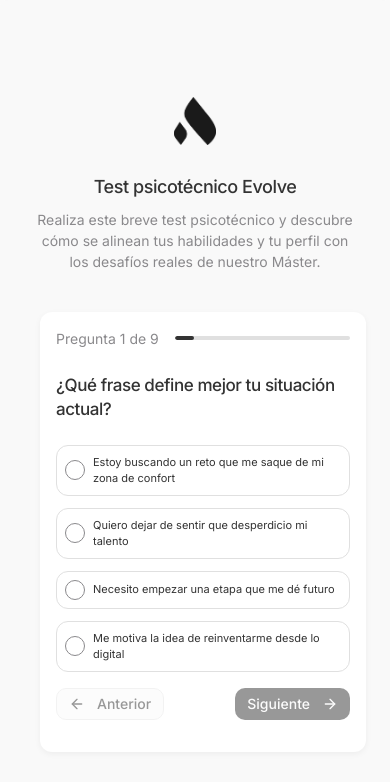
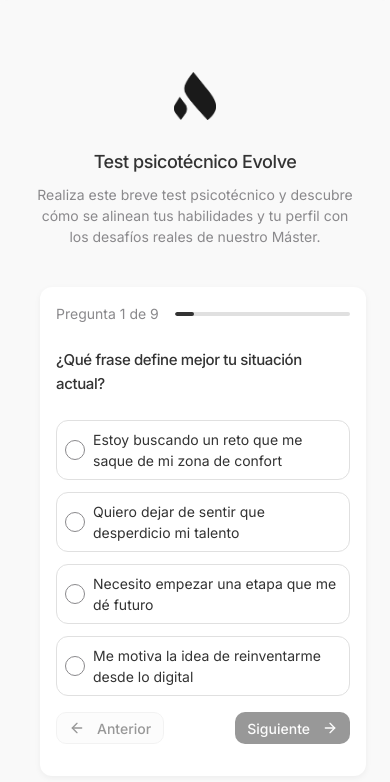
Before and after one commit to amorber/test.psicotecnico.evolve, a React (Vite) app: page / in a window 390 px wide. Both pictures are taken after typing "Sample", "name@example.com" into the empty fields and a click on the button "Comenzar". Shown: the top 782 px of the page. Built offline with nearby package versions, Linux system fonts and the light colour scheme.

Commit message:
feat: Improve mobile and desktop styling
- Decrease question text size by 1px and increase answer text size by 1px on desktop.
- Increase "Testimonios de Estudiantes" title size by 1px on mobile.
- Increase carousel image height on mobile.
- Increase answer text size by 1px on mobile.

```diff
--- a/src/components/QuestionCard.tsx
+++ b/src/components/QuestionCard.tsx
@@ -54,7 +54,7 @@ const QuestionCard = ({
         </div>
       </div>
 
-      <h3 className="text-[calc(1rem+1px)] mb-6 sm:text-[calc(1rem+1px)] text-[calc(0.875rem+1px)]">{question.text}</h3>
+      <h3 className="text-[calc(1rem-1px)] mb-6 sm:text-[calc(1rem-1px)] text-[calc(0.875rem+1px)]">{question.text}</h3>
 
       <div className="space-y-3">
         {question.answers.map((answer) => (
@@ -72,7 +72,7 @@ const QuestionCard = ({
                 <div className="w-3 h-3 bg-notion-text rounded-full" />
               )}
             </div>
-            <span className="text-[calc(0.75rem-1px)] sm:text-[calc(0.75rem-1px)] text-[calc(0.75rem-1px)]">{answer.text}</span>
+            <span className="text-[calc(0.75rem+1px)] sm:text-[calc(0.75rem+1px)] text-[calc(0.75rem+2px)]">{answer.text}</span>
           </div>
         ))}
       </div>
--- a/src/components/TestimonialCarousel.tsx
+++ b/src/components/TestimonialCarousel.tsx
@@ -1,3 +1,4 @@
+
 import { useState, useRef, useEffect } from "react";
 import { Testimonial } from "@/lib/psychometric-data";
 import { ChevronLeft, ChevronRight, X, ExternalLink } from "lucide-react";
@@ -83,7 +84,7 @@ const TestimonialCarousel = ({ testimonials }: TestimonialCarouselProps) => {
 
   return (
     <div className="animate-fade-in mt-8 w-full max-w-3xl mx-auto px-0">
-      <h3 className="text-base mb-6 text-center sm:text-base text-sm">Testimonios de Estudiantes</h3>
+      <h3 className="text-base mb-6 text-center sm:text-base text-[calc(0.875rem+2px)]">Testimonios de Estudiantes</h3>
 
       <Carousel
         className="w-full relative"
@@ -108,7 +109,7 @@ const TestimonialCarousel = ({ testimonials }: TestimonialCarouselProps) => {
                     <img
                       src={testimonial.thumbnailUrl}
                       alt={testimonial.name}
-                      className={`w-full ${isMobile ? 'aspect-[9/13] h-[350px] object-cover object-center mx-auto' : 'aspect-[9/16] object-cover'} rounded-xl`}
+                      className={`w-full ${isMobile ? 'aspect-[9/13] h-[400px] object-cover object-center mx-auto' : 'aspect-[9/16] object-cover'} rounded-xl`}
                     />
                     <div className="absolute bottom-0 left-0 right-0 bg-gradient-to-t from-black/70 to-transparent p-4 rounded-b-xl">
                       <h4 className={`text-white font-medium ${isMobile ? 'text-[calc(0.875rem+4px)]' : 'text-base sm:text-base'}`}>{testimonial.name}</h4>
```
